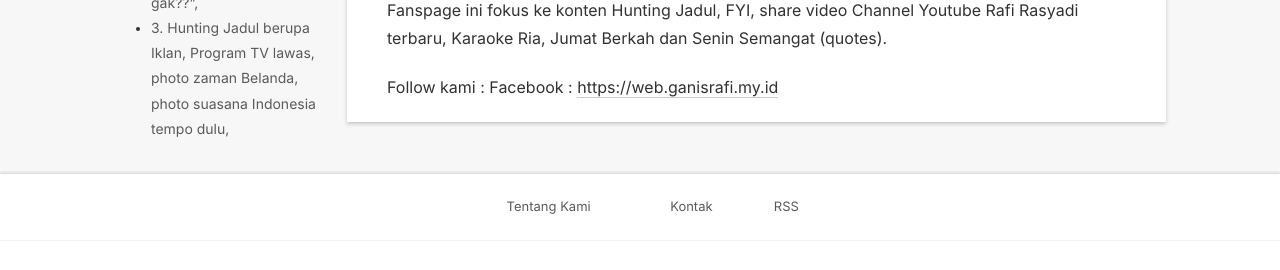
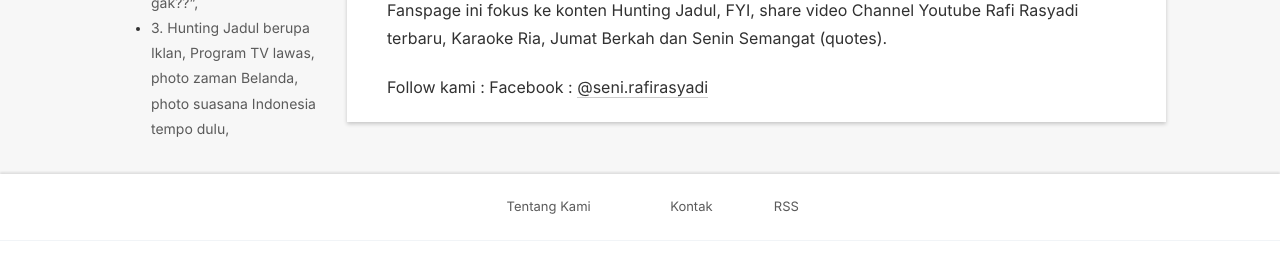
Before and after one commit to rafi-sudo/rafiart, a Jekyll site: the page built from about.md, in a window 1280 px wide and 900 px high, scrolled down 616 px, cut to the strip 339-609 px from the top of the window. Built offline with Jekyll 4.4.1, drawn with Linux system fonts in a browser that asks for light colours; nearby versions of some CDN libraries; some web fonts are replaced; comment, search, counter and statistics services are not loaded.

Commit message:
Update about.md

```diff
--- a/about.md
+++ b/about.md
@@ -22,4 +22,4 @@ Tetapi sekarang dijadikan wadah eksistensi konten artikel dari fanspage Rafi Art
 Fanspage ini fokus ke konten Hunting Jadul, FYI, share video Channel Youtube Rafi Rasyadi terbaru, Karaoke Ria, Jumat Berkah dan Senin Semangat (quotes).
 
 Follow kami :
-Facebook : [https://web.ganisrafi.my.id](@seni.rafirasyadi)
+Facebook : [@seni.rafirasyadi](https://facebook.com/seni.rafirasyadi)
```
